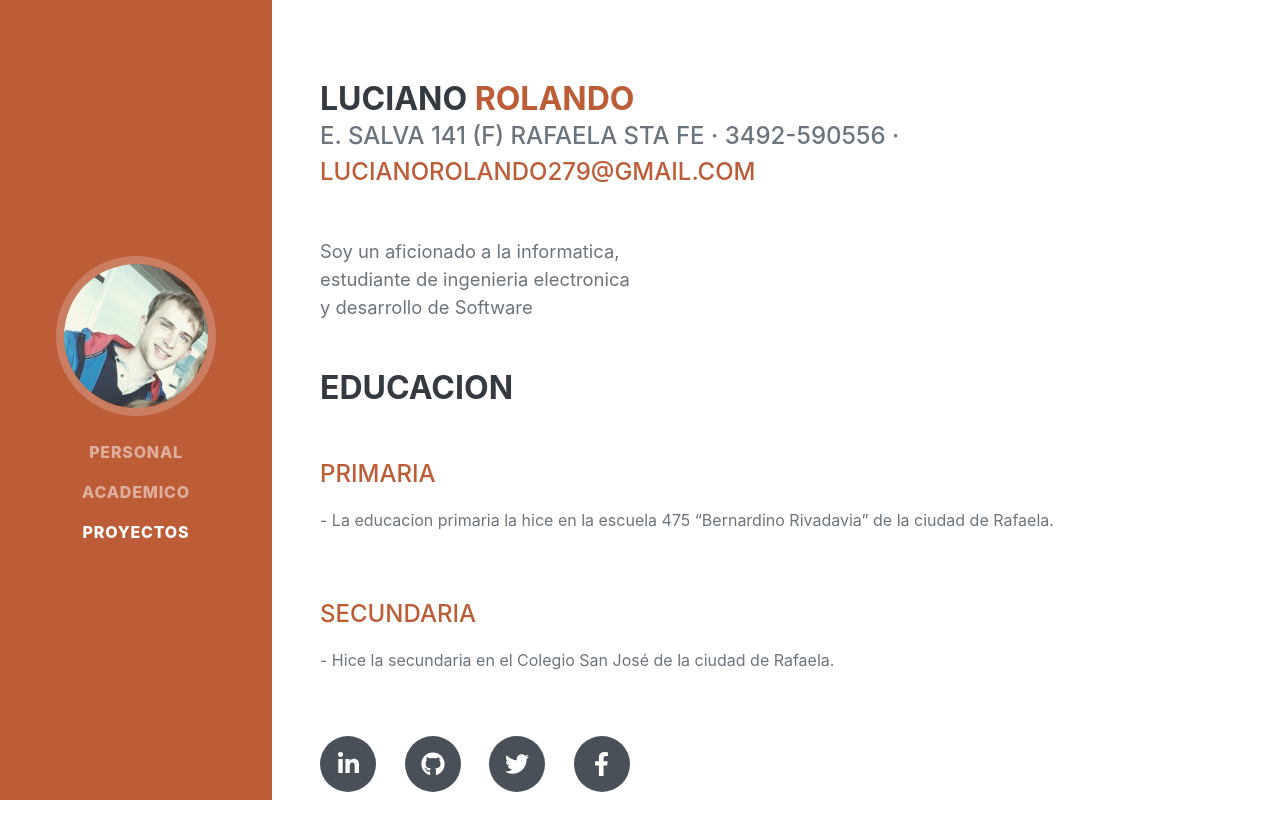
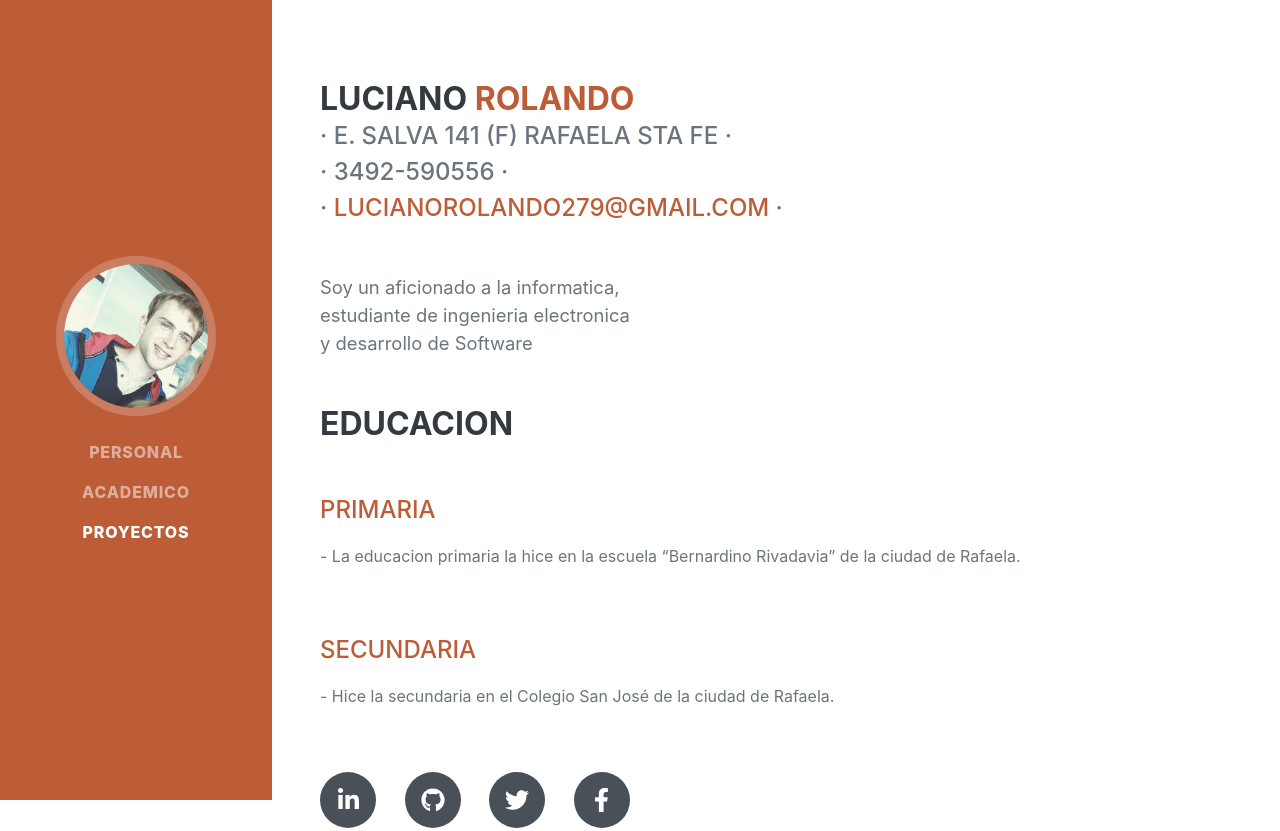
Before and after one commit to LucianoRolando/LucianoRolando.github.io, a plain HTML site: page index.html in a window 1280 px wide. Shown: the top 831 px of the page. Drawn offline with nearby package versions, Linux system fonts and the light colour scheme; a web font is replaced by a local one.

Commit message:
Update index.html

```diff
--- a/index.html
+++ b/index.html
@@ -44,8 +44,8 @@
                         <span class="text-primary">Rolando</span>
                     </h3>
                     <div class="subheading mb-5">
-                        E. Salva 141 (F) Rafaela Sta Fe · 3492-590556 ·
-                        <a href="mailto:name@email.com">lucianorolando279@gmail.com</a>
+                        · E. Salva 141 (F) Rafaela Sta Fe · <br> · 3492-590556 · <br> ·
+                        <a href="mailto:name@email.com">lucianorolando279@gmail.com</a> ·
                     </div>
                     <p class="lead mb-5">Soy un aficionado a la informatica,<br>estudiante de ingenieria electronica<br> y desarrollo de Software</p>
 
@@ -53,7 +53,7 @@
                     <div class="d-flex flex-column flex-md-row justify-content-between mb-5">
                         <div class="flex-grow-1">
                             <div class="subheading mb-3"><span class="text-primary">Primaria</span></div>
-                            <p>-	La educacion primaria la hice en la escuela 475 “Bernardino Rivadavia” de la ciudad de Rafaela.</p>
+                            <p>-	La educacion primaria la hice en la escuela “Bernardino Rivadavia” de la ciudad de Rafaela.</p>
                         </div>
                     </div>
                     <div class="d-flex flex-column flex-md-row justify-content-between mb-5">
```
